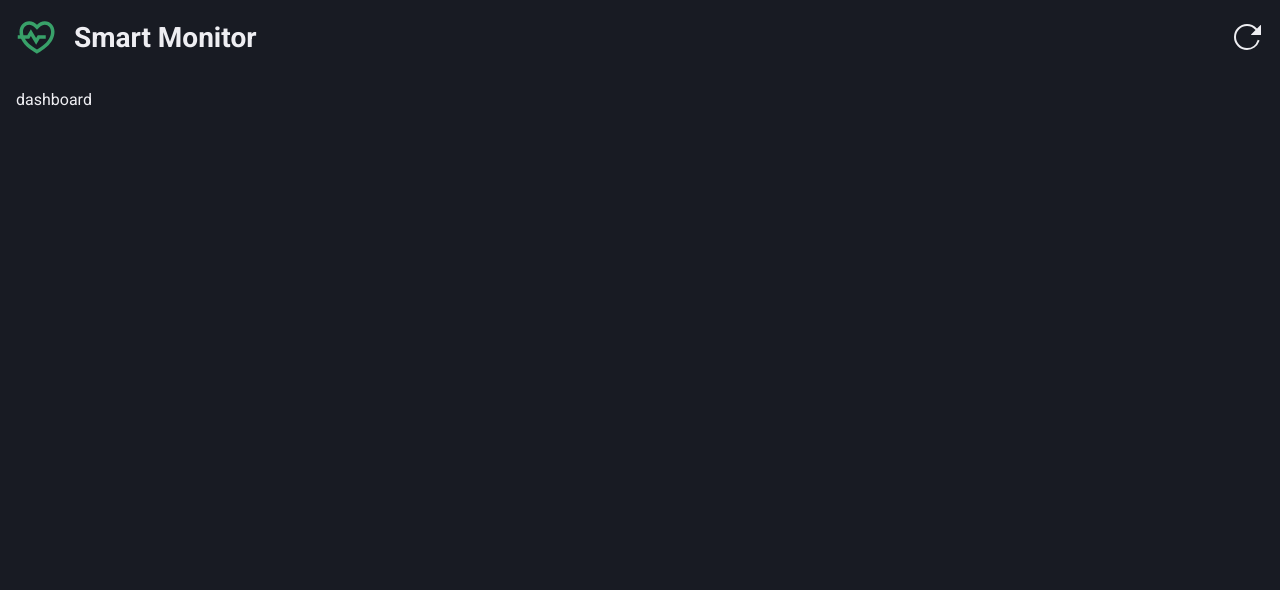
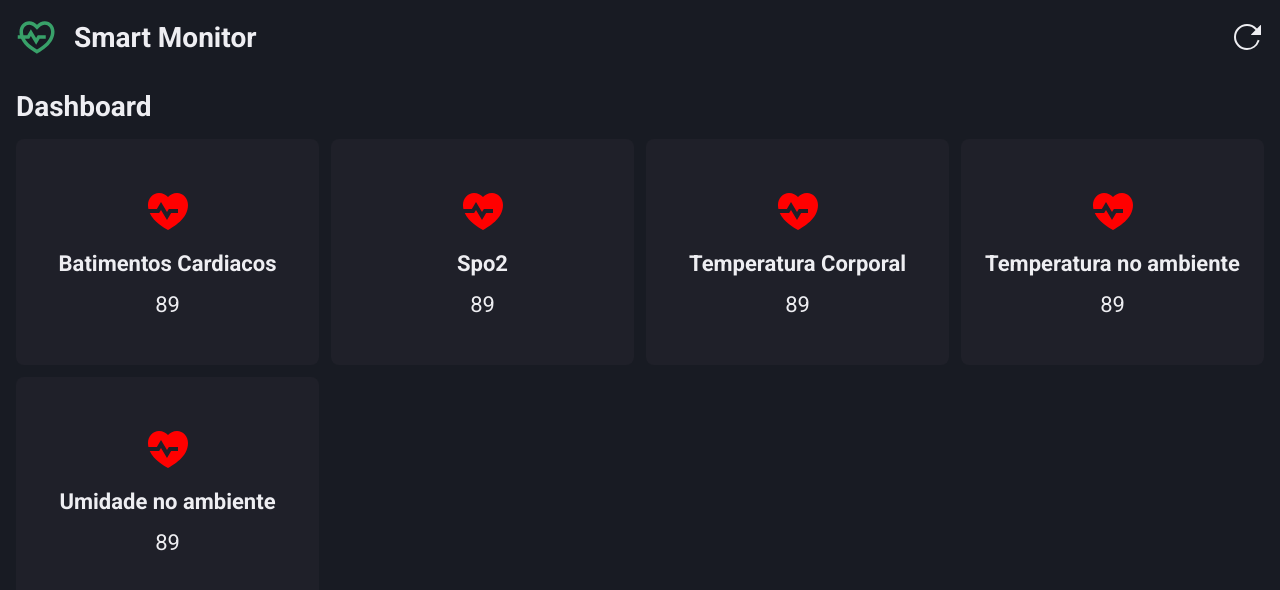
Before and after one commit to arrudadev/smart-monitor-pi7, a Next.js app: page /dashboard in a window 1280 px wide. Shown: the top 590 px of the page. Built offline with nearby package versions, Linux system fonts and the light colour scheme.

Commit message:
chore: add StatsCards in Dashboard page

```diff
--- /dev/null
+++ b/src/pages/dashboard/_styles.dashboard.ts
@@ -0,0 +1,23 @@
+import styled from 'styled-components';
+
+export const Container = styled.section`
+  display: flex;
+  flex-direction: column;
+
+  width: 100%;
+`;
+
+export const Title = styled.h1`
+  font-size: 28px;
+  font-weight: 600;
+`;
+
+export const StatsGrid = styled.div`
+  display: grid;
+  grid-template-columns: repeat(auto-fill, minmax(280px, 1fr));
+  grid-gap: 12px;
+
+  width: 100%;
+
+  margin-top: 1rem;
+`;
--- a/src/pages/dashboard/index.tsx
+++ b/src/pages/dashboard/index.tsx
@@ -1,7 +1,49 @@
+import { RiHeartPulseFill } from 'react-icons/ri';
+
 import type { NextPage } from 'next';
 
 import { Layout } from '../../components/Layout';
+import { StatCard } from '../../components/StatCard';
+import { Container, StatsGrid, Title } from './_styles.dashboard';
 
-const Dashboard: NextPage = () => <Layout>dashboard</Layout>;
+const Dashboard: NextPage = () => (
+  <Layout>
+    <Container>
+      <Title>Dashboard</Title>
+
+      <StatsGrid>
+        <StatCard
+          title="Batimentos Cardiacos"
+          value="89"
+          icon={<RiHeartPulseFill color="red" size={48} />}
+        />
+
+        <StatCard
+          title="Spo2"
+          value="89"
+          icon={<RiHeartPulseFill color="red" size={48} />}
+        />
+
+        <StatCard
+          title="Temperatura Corporal"
+          value="89"
+          icon={<RiHeartPulseFill color="red" size={48} />}
+        />
+
+        <StatCard
+          title="Temperatura no ambiente"
+          value="89"
+          icon={<RiHeartPulseFill color="red" size={48} />}
+        />
+
+        <StatCard
+          title="Umidade no ambiente"
+          value="89"
+          icon={<RiHeartPulseFill color="red" size={48} />}
+        />
+      </StatsGrid>
+    </Container>
+  </Layout>
+);
 
 export default Dashboard;
```
